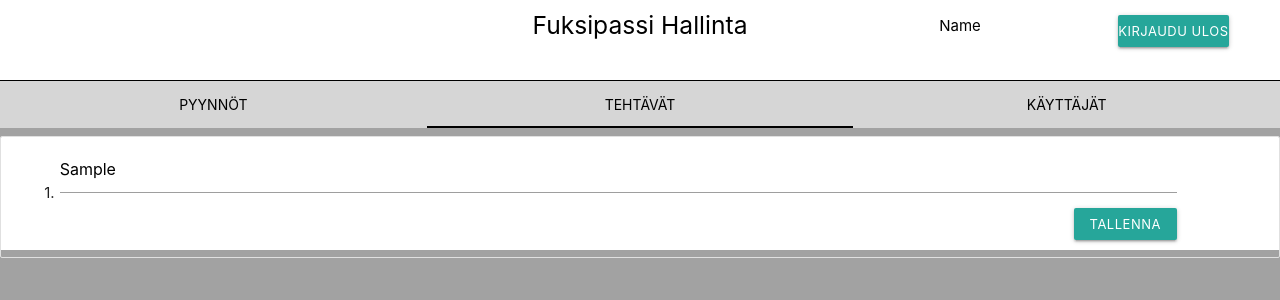
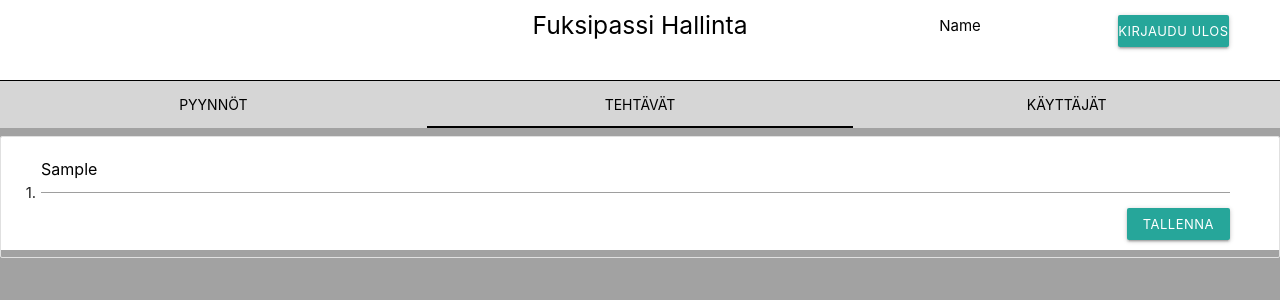
Before and after one commit to trueaddict/fuksipassi_app, a Flask app: page / in a window 1280 px wide, after a click on "TEHTÄVÄT". Shown: the top 300 px of the page. Run offline with Flask 2, Linux system fonts and the light colour scheme; the visitor is signed in with stand-in values (Sample User, id 1); tables that the repository leaves empty hold one stand-in row (values such as "Sample post").

```diff
--- a/static/css/hallinta.css
+++ b/static/css/hallinta.css
@@ -184,7 +184,7 @@ input:focus{
 }
 .margin-0 {
   margin: 0;
-  width: 95%;
+  width: 98%;
 }
 .float-right{
   float:right;
```
